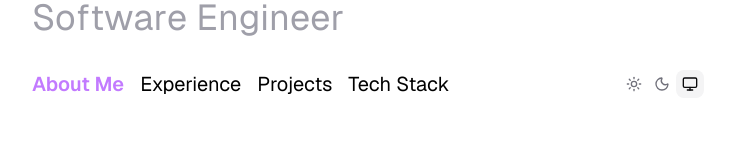
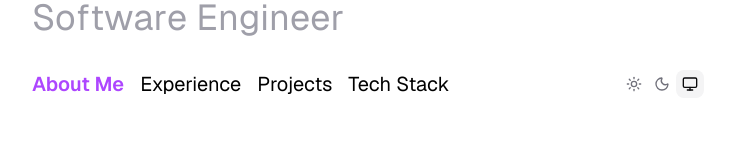
Before and after one commit to adamwgriffin/portfolio, a Next.js app: page / in a window 1280 px wide. Shown: the part 131-291 px from the top of the page, without its empty margins (272-1007 px from the left). Built offline with nearby package versions, Linux system fonts and the light colour scheme.

Commit message:
Style color changes

```diff
--- a/app/globals.css
+++ b/app/globals.css
@@ -6,8 +6,13 @@
 
 @layer base {
   ::selection {
+    background-color: var(--color-pink-100);
+    color: var(--color-purple-500);
+  }
+
+  .dark ::selection {
     background-color: var(--color-purple-400);
-    color: #fefefe;
+    color: var(--color-pink-100);
   }
 
   html {
@@ -90,11 +95,17 @@
 }
 
 .prose a {
-  @apply transition-all decoration-neutral-400 dark:decoration-neutral-600 underline-offset-2 decoration-[0.1em] font-normal text-[#000000] dark:text-[#FFFFFF];
+  @apply transition-all decoration-neutral-400
+    dark:decoration-neutral-600
+    underline-offset-2
+    decoration-[0.1em]
+    font-normal
+    text-[#000000]
+    dark:text-[#FFFFFF];
 }
 
 .prose a:hover {
-  @apply dark:decoration-neutral-400 decoration-neutral-600;
+  @apply text-zinc-500;
 }
 
 .prose .anchor:after {
--- a/app/page.tsx
+++ b/app/page.tsx
@@ -10,7 +10,8 @@ export default function Page() {
         src="/adam-1-transparent.png"
         alt="Photo of Adam Griffin"
         className="rounded-full block mx-auto sm:mb-1 sm:float-right
-          bg-gradient-to-tr from-purple-300 to-pink-100 to-50%"
+          bg-gradient-to-tr from-purple-300 to-pink-100 dark:from-purple-400
+          dark:to-pink-200 to-50%"
         width={160}
         height={160}
         priority
--- a/components/Navigation.tsx
+++ b/components/Navigation.tsx
@@ -22,7 +22,8 @@ export function Navigation() {
           aria-current={path === currentPathname ? "page" : false}
           className="flex align-middle relative whitespace-nowrap transition-all
             duration-300 not-aria-[current=page]:hover:text-zinc-400
-            aria-[current=page]:text-purple-400
+            aria-[current=page]:text-purple-500
+            dark:aria-[current=page]:text-purple-400
             aria-[current=page]:font-semibold text-xl"
         >
           {name}
```
